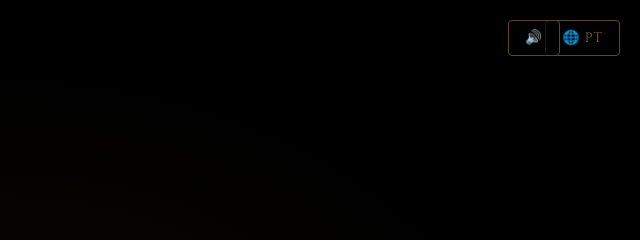
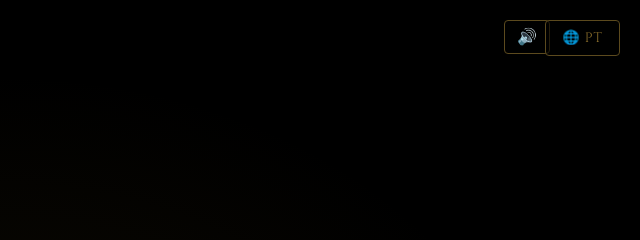
Before and after one commit to FernandoRateke/game, a website built with Vite: page jogo/index.html in a window 1280 px wide. Shown: the top 240 px of the page, 640-1280 px from the left. Built offline with nearby package versions, Linux system fonts and the light colour scheme; files whose address does not match are found by name.

Commit message:
Fix: corrigir sobreposição dos botões e preparar pasta assets para música

```diff
--- a/jogo/index.html
+++ b/jogo/index.html
@@ -16,8 +16,8 @@
   <div id="title-screen" class="screen active">
     <div class="title-particles" id="title-particles"></div>
     <audio id="bg-music" src="/assets/bg-music.mp3" loop></audio>
+    <button id="btn-mute-music" class="btn-mute" title="Mute Music">🔊</button>
     <button id="btn-lang-title" class="btn-lang" title="Toggle Language">🌐 PT</button>
-    <button id="btn-mute-music" class="btn-lang" style="right: 80px;" title="Mute Music">🔊</button>
     <div class="title-content" id="title-content">
       <h1 class="main-title">Hollow Depths</h1>
       <p class="title-subtitle" data-i18n="titleSubtitle">A Cave of Probability</p>
--- a/jogo/src/style.css
+++ b/jogo/src/style.css
@@ -699,6 +699,28 @@ input[type="text"]:focus, select:focus {
   background: rgba(200,168,78,0.1);
 }
 
+/* Mute Music Button */
+.btn-mute {
+  position: absolute;
+  top: 20px;
+  right: 90px;
+  background: rgba(0,0,0,0.6);
+  border: 1px solid var(--border-gold);
+  color: var(--gold-dim);
+  padding: 8px 12px;
+  border-radius: 4px;
+  font-size: 1rem;
+  cursor: pointer;
+  z-index: 3000;
+  transition: all 0.3s;
+  line-height: 1;
+}
+.btn-mute:hover {
+  color: var(--gold);
+  border-color: var(--gold);
+  background: rgba(200,168,78,0.1);
+}
+
 /* Combat HP Display */
 .combat-hp-display {
   margin-bottom: 1rem;
```
